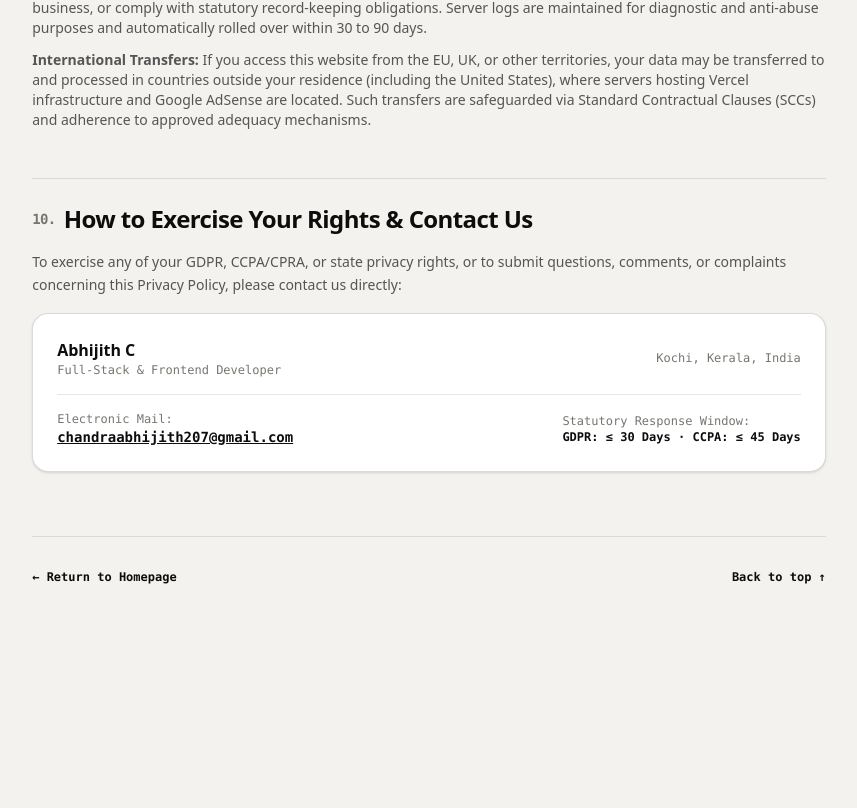
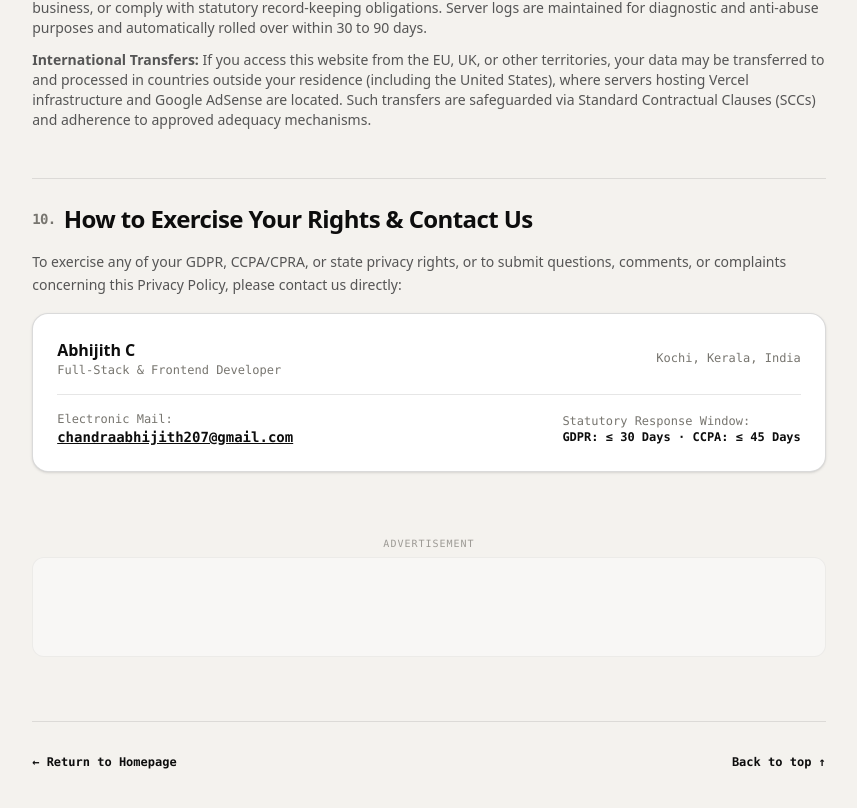
Before and after one commit to abh1j1th207/portfolio, a Next.js app: page /privacy-policy in a window 1280 px wide. Shown: the part 5211-6019 px from the top of the page, without its empty margins (211-1068 px from the left). Before the commit the page ends 5892 px from the top, so only its background shows below. Built offline with nearby package versions, Linux system fonts and the light colour scheme; no server answers.

Commit message:
feat: add GoogleAdUnit component and integrate above contact section

```diff
--- a/src/app/privacy-policy/page.tsx
+++ b/src/app/privacy-policy/page.tsx
@@ -1,6 +1,7 @@
 import type { Metadata } from "next";
 import Link from "next/link";
 import { PROFILE } from "@/lib/data";
+import { GoogleAdUnit } from "@/components/ui/GoogleAdUnit";
 
 const siteUrl = process.env.NEXT_PUBLIC_SITE_URL || "https://abhijithc.online";
 const LAST_UPDATED = "October 23, 2026";
@@ -582,6 +583,16 @@ export default function PrivacyPolicyPage() {
           </section>
         </article>
 
+        {/* AdSense Unit */}
+        <div className="pt-8">
+          <GoogleAdUnit
+            client="ca-pub-4049435921186193"
+            slot="1554546740"
+            format="auto"
+            responsive={true}
+          />
+        </div>
+
         {/* Bottom Navigation */}
         <div className="mt-16 pt-8 border-t border-[#0d0d0d]/10 flex flex-col sm:flex-row items-center justify-between gap-4 text-xs font-mono text-[#77756f]">
           <Link
--- a/src/components/App.tsx
+++ b/src/components/App.tsx
@@ -8,6 +8,7 @@ import { Certifications } from "./sections/Certifications";
 import { Experience } from "./sections/Experience";
 import { Achievements } from "./sections/Achievements";
 import { Contact } from "./sections/Contact";
+import { GoogleAdUnit } from "./ui/GoogleAdUnit";
 
 export function App() {
   return (
@@ -20,6 +21,19 @@ export function App() {
       <Certifications />
       <Experience />
       <Achievements />
+
+      {/* Google AdSense Unit */}
+      <section aria-label="Sponsored Content" className="w-full bg-[#f4f2ee] border-t border-[#0d0d0d]/10 py-6">
+        <div className="section-container">
+          <GoogleAdUnit
+            client="ca-pub-4049435921186193"
+            slot="1554546740"
+            format="auto"
+            responsive={true}
+          />
+        </div>
+      </section>
+
       <Contact />
     </main>
   );
--- /dev/null
+++ b/src/components/ui/GoogleAdUnit.tsx
@@ -0,0 +1,69 @@
+"use client";
+
+import React, { useEffect, useRef } from "react";
+
+interface GoogleAdUnitProps {
+  slot?: string;
+  client?: string;
+  format?: string;
+  responsive?: boolean;
+  className?: string;
+  label?: boolean;
+}
+
+declare global {
+  interface Window {
+    adsbygoogle?: Array<Record<string, unknown>>;
+  }
+}
+
+export function GoogleAdUnit({
+  slot = "1554546740",
+  client = "ca-pub-4049435921186193",
+  format = "auto",
+  responsive = true,
+  className = "",
+  label = true,
+}: GoogleAdUnitProps) {
+  const adRef = useRef<HTMLModElement>(null);
+  const pushedRef = useRef(false);
+
+  useEffect(() => {
+    // Prevent duplicate push calls in React Strict Mode
+    if (pushedRef.current) return;
+
+    try {
+      if (typeof window !== "undefined") {
+        (window.adsbygoogle = window.adsbygoogle || []).push({});
+        pushedRef.current = true;
+      }
+    } catch (err) {
+      // Ignore adsbygoogle duplicate or pending error silently
+      console.warn("Google AdSense push notice:", err);
+    }
+  }, []);
+
+  return (
+    <div
+      className={`w-full my-8 flex flex-col items-center justify-center overflow-hidden ${className}`}
+      aria-label="Advertisement"
+    >
+      {label && (
+        <span className="font-mono text-[10px] tracking-widest uppercase text-[#77756f]/70 mb-1.5 select-none">
+          Advertisement
+        </span>
+      )}
+      <div className="w-full max-w-5xl overflow-hidden rounded-xl bg-white/40 border border-[#0d0d0d]/5 p-2 sm:p-4 min-h-[100px] flex items-center justify-center">
+        <ins
+          ref={adRef}
+          className="adsbygoogle"
+          style={{ display: "block", minWidth: "250px", width: "100%" }}
+          data-ad-client={client}
+          data-ad-slot={slot}
+          data-ad-format={format}
+          data-full-width-responsive={responsive ? "true" : "false"}
+        />
+      </div>
+    </div>
+  );
+}
```
